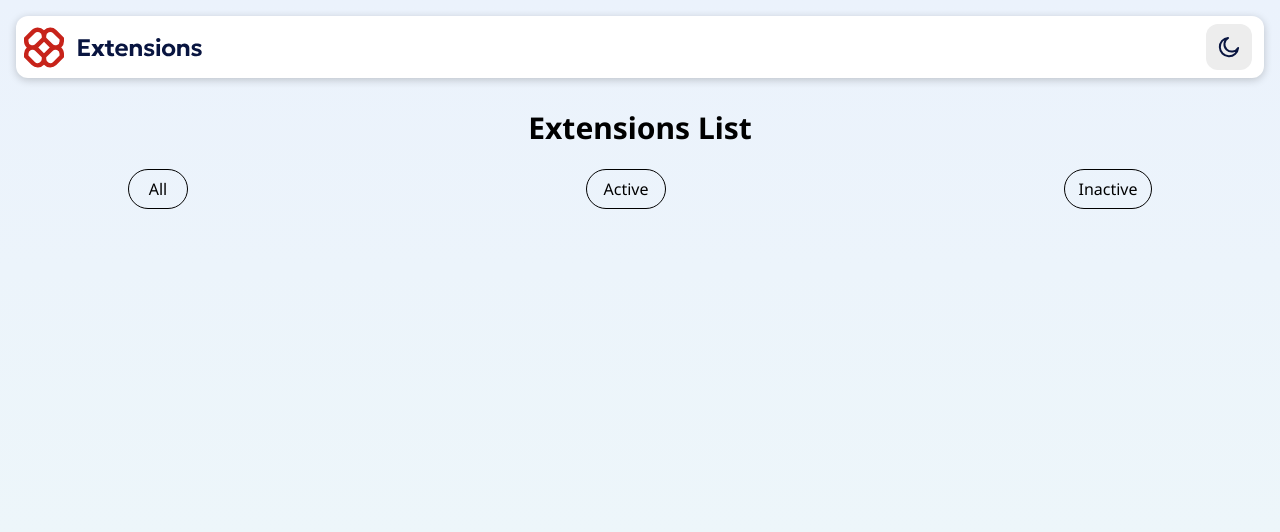
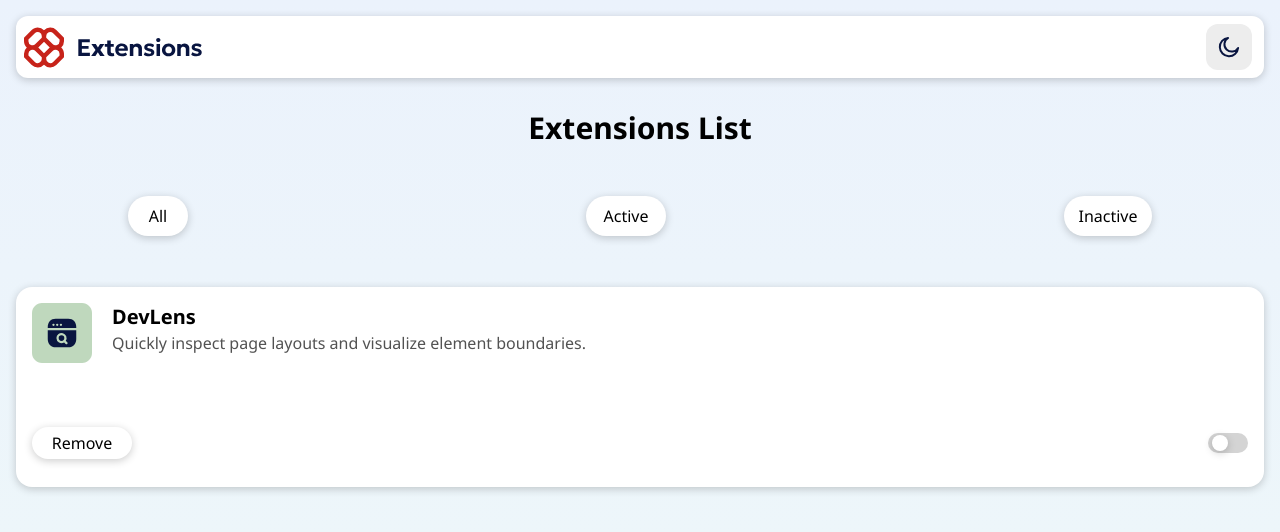
Before and after one commit to prophesierc/browser-extensions-manager-ui-main, a Vue app: page / in a window 1280 px wide. Shown: the top 532 px of the page. Built offline with nearby package versions, Linux system fonts and the light colour scheme.

Commit message:
update 5 files

```diff
--- /dev/null
+++ b/src/Components/CardContainer.vue
@@ -0,0 +1,27 @@
+<template>
+  <div class="h-50 rounded-2xl shadow-default bg-white px-4">
+
+    <span class="flex flex-row h-[70%] w-full py-4">
+      <img src="@/assets/images/logo-devlens.svg" class="h-15 w-15">
+      <div class="text-start pl-5">
+        <p class="text-xl font-dark">DevLens</p>
+        <p class="text-paragraph font-light text-neutral-600"
+        >Quickly inspect page layouts and visualize element boundaries.</p>
+      </div>
+    </span>
+
+    <span class="flex flex-row w-full justify-between text-center place-items-center h-auto">
+      <button class="h-8 w-25">Remove</button>
+
+      <label for="isActive">
+        <input type="checkbox" id="isActive" name="toggle" class="peer appearance-none hidden" />
+        <span class="w-10 h-5 flex items-center ml-4 p-1 bg-neutral-300 rounded-full
+          duration-300 ease-in-out peer-checked:bg-red-dark
+          after:w-4 after:h-4 after:bg-white after:rounded-full after:shadow-default
+          after:duration-300 peer-checked:after:translate-x-4">
+        </span>
+    </label>
+    </span>
+
+  </div>
+</template>
--- a/src/Components/ExtensionsBar.vue
+++ b/src/Components/ExtensionsBar.vue
@@ -1,13 +1,8 @@
 <template>
-  <div class="bg-white h-auto p-2 flex flex-col text-center rounded-xl"
-    style="box-shadow: 0px 2px 8px 0px rgba(0, 0, 0, 0.2);">
+  <div class="bg-white h-auto p-2 flex flex-col text-center rounded-xl shadow-default">
       <span class="flex flex-row items-center justify-between">
           <img src="@/assets/images/logo.svg"/>
           <img class="bg-Neutral-100 p-3 mr-1 rounded-xl " src="@/assets/images/icon-moon.svg"/>
       </span>
   </div>
 </template>
-
-<!-- <script lang="ts">
-  // Need on click function
-</script> -->
--- a/src/Components/FilterButtons.vue
+++ b/src/Components/FilterButtons.vue
@@ -1,10 +1,11 @@
 <template>
   <span class="h-[25%] w-[50%] min-w-[80%] max-w-[85%]
-               flex flex-row justify-between items-center place-self-center
-               *:border *:border-xl *:rounded-3xl *:h-10
-               font-family-NS text-paragraph">
+                flex flex-row justify-between items-center place-self-center
+                *:h-10">
     <button class="w-15">All</button>
     <button class="w-20">Active</button>
     <button class="w-22">Inactive</button>
   </span>
 </template>
+
+<!-- create generic button prop to add to top 3 and remove button in CardContainer -->
--- a/src/views/HomeView.vue
+++ b/src/views/HomeView.vue
@@ -6,11 +6,12 @@
       <!-- inner container -->
       <ExtensionsBar/>
 
-      <h1 class="pt-4 font-family-NS font-dark text-3xl">
+      <h1 class="pt-4  font-dark text-3xl">
         Extensions List
       </h1>
 
       <FilterButtons/>
+      <CardContainer/>
     </div>
 
   </div>
@@ -19,4 +20,5 @@
 <script setup lang="ts">
   import ExtensionsBar from '@/Components/ExtensionsBar.vue'
   import FilterButtons from '@/Components/FilterButtons.vue'
+  import CardContainer from '@/Components/CardContainer.vue'
 </script>
--- a/style.css
+++ b/style.css
@@ -12,9 +12,9 @@
     --color-Neutral-0: hsl(200, 60%, 99%);
 
     /* ### Red */
-    --color-Red-400: hsl(3, 86%, 64%);
-    --color-Red-500: hsl(3, 71%, 56%);
-    --color-Red-700: hsl(3, 77%, 44%);
+    --color-red-light: hsl(3, 86%, 64%);
+    --color-red-md: hsl(3, 71%, 56%);
+    --color-red-dark: hsl(3, 77%, 44%);
 
     /* ### Gradient */
     --color-Light-Gradient: linear-gradient(180deg, #EBF2FC 0%, #EEF8F9 100%);
@@ -29,4 +29,15 @@
     --font-weight-light: 400;
     --font-weight-md: 500;
     --font-weight-dark: 700;
+
+    /* global variables*/
+    --shadow-default: 0px 2px 8px 0px rgba(0, 0, 0, 0.2);
 }
+
+/* global styles */
+p, h1, button{
+  @apply font-family-NS;
+}
+button{
+  @apply rounded-3xl shadow-default bg-white text-paragraph;
+}
```
